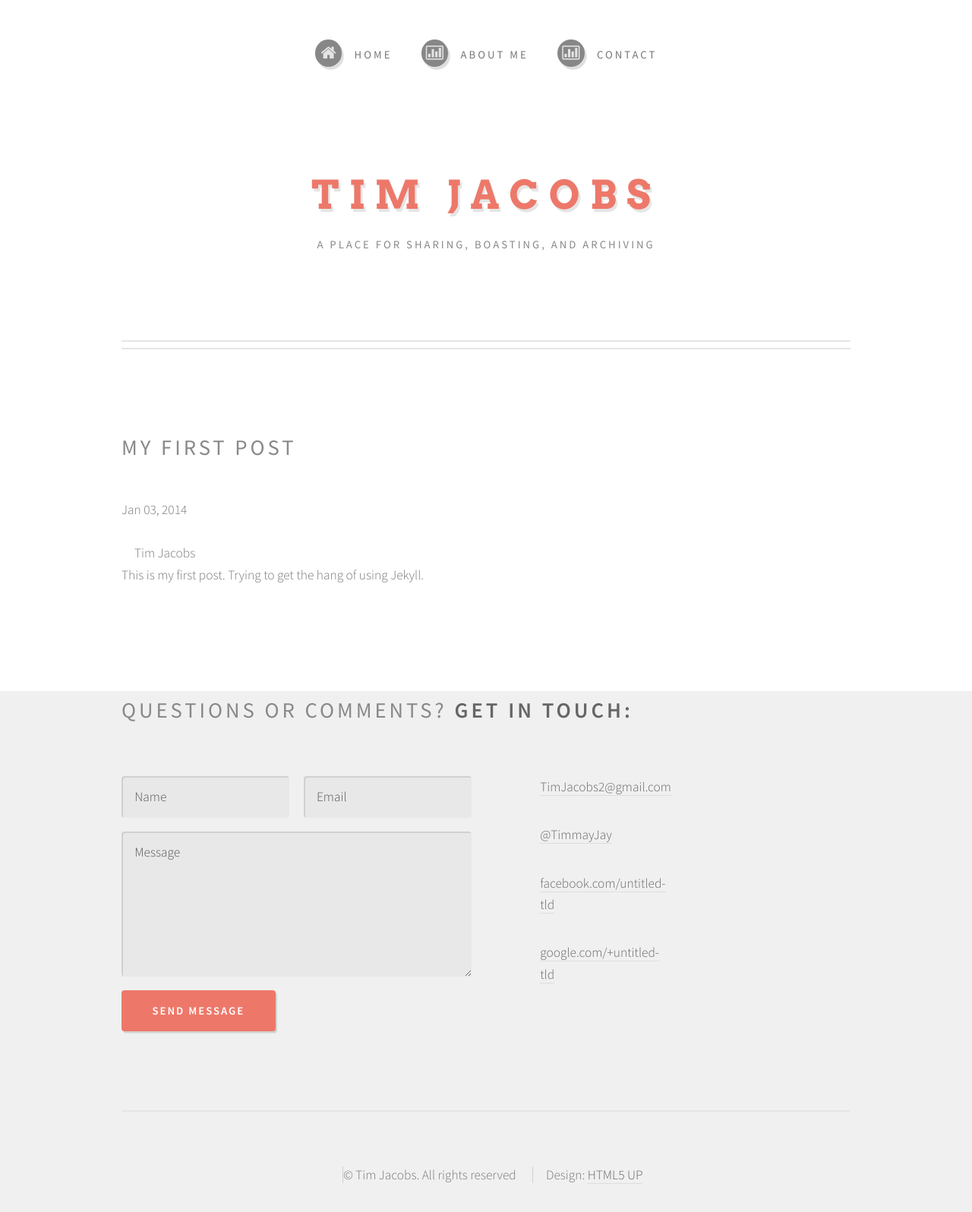
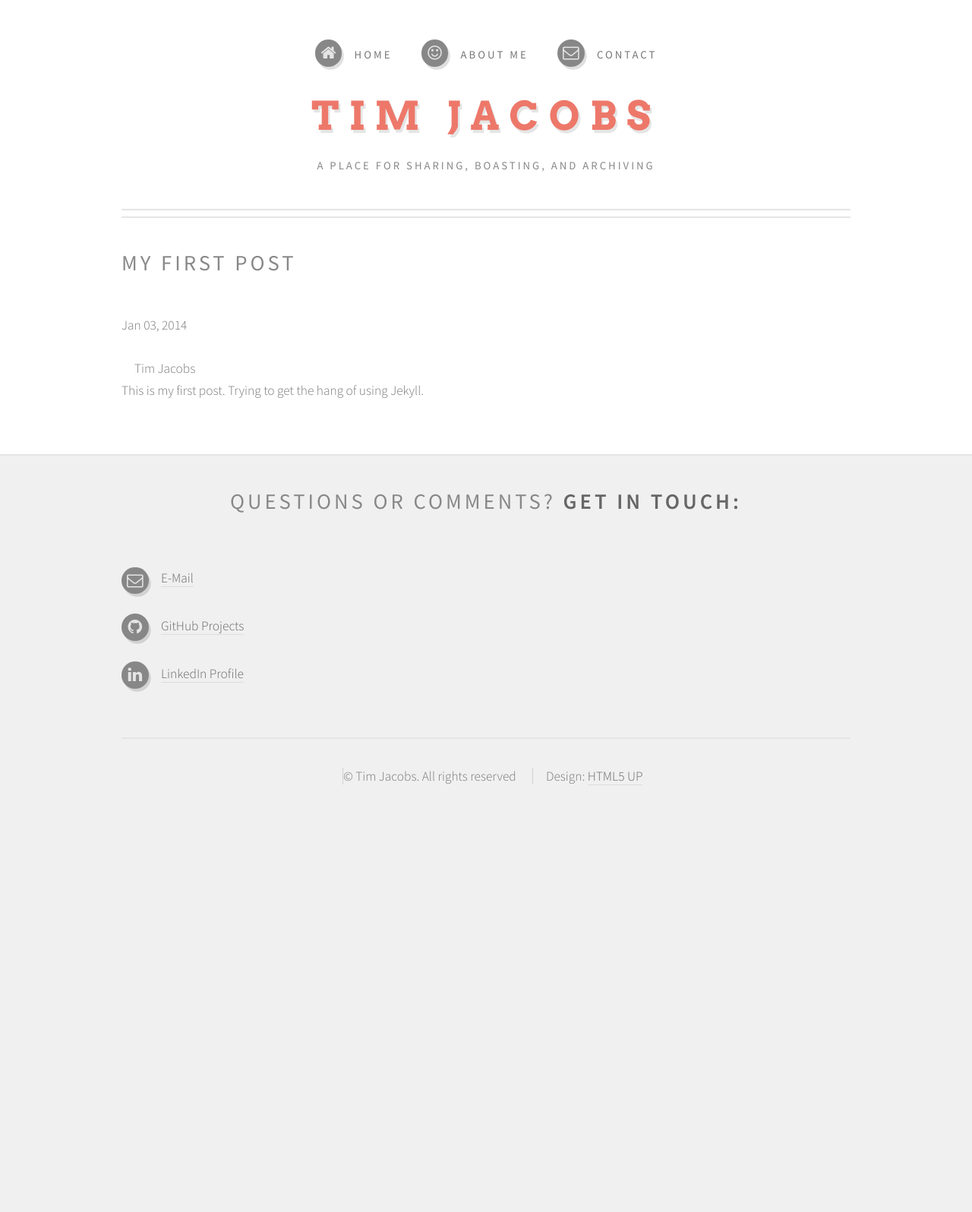
Before and after one commit to tjacobs2/tjacobs2.github.io, a Jekyll site: the page built from index.html, in a window 1280 px wide. Shown: the whole page at 76% size. Built offline with Jekyll 4.4.1, drawn with Linux system fonts in a browser that asks for light colours; Markdown is read by kramdown in place of the engine named in the settings; after the commit the page ends 1071 px from its top, so only the background shows below that.

Commit message:
Less padding, fixing some site-wide variables

```diff
--- a/_config.yml
+++ b/_config.yml
@@ -1,8 +1,8 @@
 # Name of your blog (this will show up at the top of your page and in the RSS feed)
-name: Tim Jacobs Blog
+name: Tim Jacobs
 
 # Short description (goes below the title; it will also be used in the RSS feed)
-description: A simple website filled with nonsense
+description: A place for sharing, boasting, and archiving
 
 # Your name, as you want it to appear underneath each post and in the footer
 author: Tim Jacobs
--- a/_includes/copyright.html
+++ b/_includes/copyright.html
@@ -1,6 +1,6 @@
 <div id="copyright" class="container">
 	<ul class="links">
-		<li>&copy; Tim Jacobs. All rights reserved</li>
+        <li>&copy;  {{ site.author }}. All rights reserved</li>
 		<li>Design: <a href="http://html5up.net/">HTML5 UP</a></li>
 	</ul>
 </div>
--- a/_includes/footer.html
+++ b/_includes/footer.html
@@ -1,3 +1,4 @@
+<div id="footer-wrapper">
     <div id="footer" class="container">
     	<header>
     		<h2>Questions or comments? <strong>Get in touch:</strong></h2>
@@ -5,43 +6,16 @@
     	<div class="row">
     		<div class="6u">
     			<section>
-				<form method="post" action="#">
-					<div class="row half">
-						<div class="6u">
-							<input name="name" placeholder="Name" type="text" class="text" />
-						</div>
-						<div class="6u">
-							<input name="email" placeholder="Email" type="text" class="text" />
-						</div>
-					</div>
-					<div class="row half">
-						<div class="12u">
-							<textarea name="message" placeholder="Message"></textarea>
-						</div>
-					</div>
-					<div class="row half">
-						<div class="12u">
-							<a href="#" class="button button-icon fa fa-envelope">Send Message</a>
-						</div>
-					</div>
-				</form>
-			</section>
-		</div>
-		<div class="6u">
-			<section>
     				<div class="row">
     					<ul class="icons 6u">
-						<li class="fa fa-envelope">
-							<a href="#">TimJacobs2@gmail.com</a>
+    						<li class="icon icon-envelope">
+    							<a href="mailto:TimJacobs2@gmail.com">E-Mail</a>
     						</li>
-						<li class="fa fa-twitter">
-							<a href="http://twitter.com/TimmayJay">@TimmayJay</a>
+    						<li class="icon icon-github">
+    							<a href="https://github.com/tjacobs2">GitHub Projects</a>
     						</li>
-						<li class="fa fa-facebook">
-							<a href="#">facebook.com/untitled-tld</a>
-						</li>
-						<li class="fa fa-google-plus">
-							<a href="#">google.com/+untitled-tld</a>
+    						<li class="icon icon-linkedin">
+    							<a href="http://www.linkedin.com/in/tjacobs2">LinkedIn Profile</a>
     						</li>
     					</ul>
     				</div>
@@ -49,3 +23,4 @@
     		</div>
     	</div>
     </div>
+</div>
--- a/_includes/header.html
+++ b/_includes/header.html
@@ -1,12 +1,12 @@
 <div id="header-wrapper">
     <div id="header" class="container">
-        <h1 id="logo"><a href="#">{{ site.author }}</a></h1>
-        <p>A place for sharing, boasting, and archiving</p>
+        <h1 id="logo"><a href="#">{{ site.name }}</a></h1>
+        <p>{{ site.description }}</p>
         <nav id="nav">
             <ul>
                 <li><a class="icon icon-home" href="/"><span>Home</span></a></li>
-                <li><a class="icon icon-bar-chart" href="/about/"><span>About Me</span></a></li>
-                <li><a class="icon icon-bar-chart" href="#footer"><span>Contact</span></a></li>
+                <li><a class="icon icon-smile" href="/about/"><span>About Me</span></a></li>
+                <li><a class="icon icon-envelope" href="#footer"><span>Contact</span></a></li>
             </ul>
         </nav>
     </div>
--- a/css/style-desktop.css
+++ b/css/style-desktop.css
@@ -136,12 +136,12 @@
 
 	#main-wrapper
 	{
-		padding: 6em 0 6em 0;
+		padding: 2em 0 2em 0;
 	}
 
 	#footer-wrapper
 	{
-		padding: 6em 0 8em 0;
+		padding: 2em 0 2em 0;
 	}
 
 /*********************************************************************************/
@@ -150,7 +150,7 @@
 
 	#header
 	{
-		padding: 14em 0 7em 0;
+		padding: 8em 0 3em 0;
 	}
 
 		#header h1
@@ -375,6 +375,6 @@
 
 	#copyright
 	{
-		margin-top: 6em;
-		padding-top: 4em;
+		margin-top: 2em;
+		padding-top: 2em;
 	}
```
Lines whose indentation alone changed are shown as unchanged.
